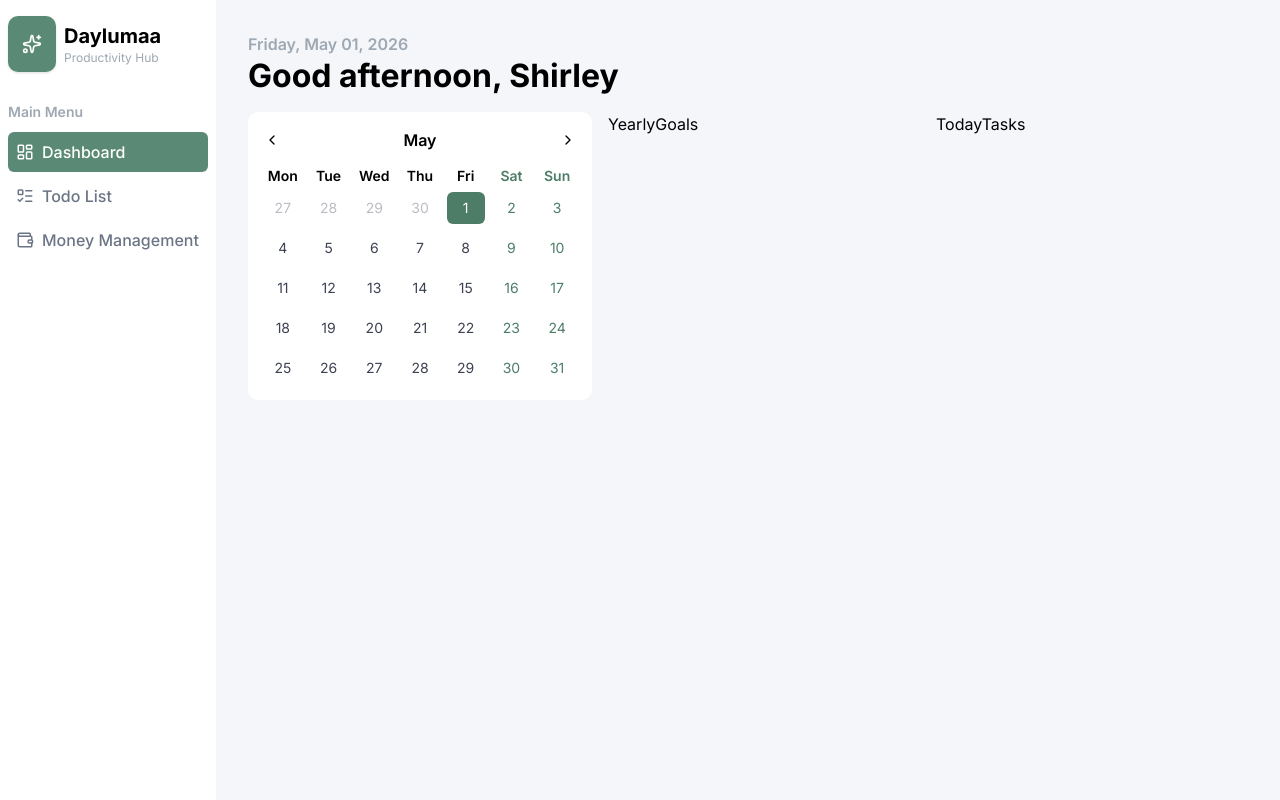
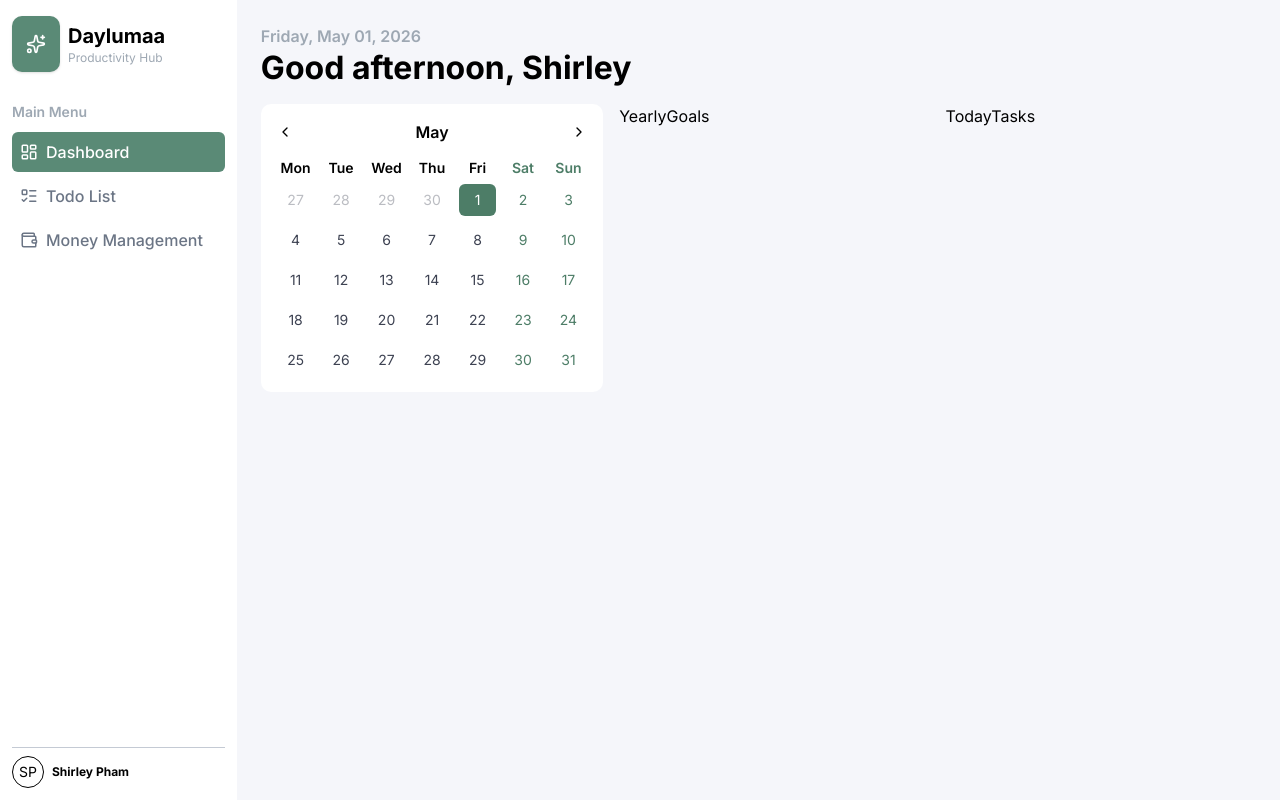
Before and after one commit to thii29/daylumaa-frontend, a Next.js app: page /dashboard in a window 1280 px wide. Built offline with nearby package versions, Linux system fonts and the light colour scheme.

Commit message:
🌻031026: add avatar component - handle sidenav width

```diff
--- a/package.json
+++ b/package.json
@@ -21,7 +21,7 @@
     "react-dom": "^19.2.4",
     "react-hook-form": "^7.80.0",
     "sonner": "^2.0.7",
-    "tailwind-merge": "^3.4.0",
+    "tailwind-merge": "^3.7.0",
     "zod": "^4.4.3"
   },
   "devDependencies": {
--- /dev/null
+++ b/src/components/avatar.tsx
@@ -0,0 +1,113 @@
+'use client';
+
+import * as React from 'react';
+import { cn } from '@/lib/utils';
+
+function Avatar({
+  className,
+  size = 'default',
+  ...props
+}: React.ComponentProps<'div'> & {
+  size?: 'default' | 'sm' | 'lg';
+}) {
+  return (
+    <div
+      data-slot="avatar"
+      data-size={size}
+      className={cn(
+        'group/avatar relative flex size-8 shrink-0 rounded-full select-none after:absolute after:inset-0 after:rounded-full after:border after:border-border after:mix-blend-darken data-[size=lg]:size-10 data-[size=sm]:size-6 dark:after:mix-blend-lighten',
+        className,
+      )}
+      {...props}
+    />
+  );
+}
+
+type ImageState = 'loading' | 'loaded' | 'error';
+
+function AvatarImage({ className, ...props }: React.ComponentProps<'img'>) {
+  const [state, setState] = React.useState<ImageState>(
+    props.src ? 'loading' : 'error',
+  );
+  return (
+    <img
+      data-slot="avatar-image"
+      alt={props.alt || ''}
+      data-state={state}
+      onLoad={() => setState('loaded')}
+      onError={() => setState('error')}
+      className={cn(
+        'peer aspect-square size-full rounded-full object-cover data-[state=error]:hidden',
+        className,
+      )}
+      {...props}
+    />
+  );
+}
+
+function AvatarFallback({ className, ...props }: React.ComponentProps<'div'>) {
+  return (
+    <div
+      data-slot="avatar-fallback"
+      className={cn(
+        'flex size-full items-center justify-center rounded-full bg-muted text-sm text-muted-foreground group-data-[size=sm]/avatar:text-xs peer-data-[state=error]:flex peer-[*]:hidden',
+        className,
+      )}
+      {...props}
+    />
+  );
+}
+
+function AvatarBadge({ className, ...props }: React.ComponentProps<'span'>) {
+  return (
+    <span
+      data-slot="avatar-badge"
+      className={cn(
+        'absolute right-0 bottom-0 z-10 inline-flex items-center justify-center rounded-full bg-primary text-primary-foreground bg-blend-color ring-2 ring-background select-none',
+        'group-data-[size=sm]/avatar:size-2 group-data-[size=sm]/avatar:[&>svg]:hidden',
+        'group-data-[size=default]/avatar:size-2.5 group-data-[size=default]/avatar:[&>svg]:size-2',
+        'group-data-[size=lg]/avatar:size-3 group-data-[size=lg]/avatar:[&>svg]:size-2',
+        className,
+      )}
+      {...props}
+    />
+  );
+}
+
+function AvatarGroup({ className, ...props }: React.ComponentProps<'div'>) {
+  return (
+    <div
+      data-slot="avatar-group"
+      className={cn(
+        'group/avatar-group flex -space-x-2 *:data-[slot=avatar]:ring-2 *:data-[slot=avatar]:ring-background',
+        className,
+      )}
+      {...props}
+    />
+  );
+}
+
+function AvatarGroupCount({
+  className,
+  ...props
+}: React.ComponentProps<'div'>) {
+  return (
+    <div
+      data-slot="avatar-group-count"
+      className={cn(
+        'relative flex size-8 shrink-0 items-center justify-center rounded-full bg-muted text-sm text-muted-foreground ring-2 ring-background group-has-data-[size=lg]/avatar-group:size-10 group-has-data-[size=sm]/avatar-group:size-6 [&>svg]:size-4 group-has-data-[size=lg]/avatar-group:[&>svg]:size-5 group-has-data-[size=sm]/avatar-group:[&>svg]:size-3',
+        className,
+      )}
+      {...props}
+    />
+  );
+}
+
+export {
+  Avatar,
+  AvatarImage,
+  AvatarFallback,
+  AvatarGroup,
+  AvatarGroupCount,
+  AvatarBadge,
+};
--- a/src/components/layout.tsx
+++ b/src/components/layout.tsx
@@ -8,7 +8,7 @@ const Layout = ({ children }: Props) => {
   return (
     <div className="flex min-h-screen w-full bg-ink-25">
       <SideNav />
-      <main className="flex-1 p-8">{children}</main>
+      <main className="flex-1 p-6">{children}</main>
     </div>
   );
 };
--- a/src/components/sidenav.tsx
+++ b/src/components/sidenav.tsx
@@ -5,6 +5,7 @@ import { LayoutDashboard, ListTodo, Wallet } from 'lucide-react';
 import Link from 'next/link';
 import { usePathname } from 'next/navigation';
 import Logo from './logo';
+import { Avatar, AvatarFallback, AvatarImage } from './avatar';
 
 const SideNav = () => {
   const pathname = usePathname();
@@ -26,7 +27,7 @@ const SideNav = () => {
     },
   ];
   return (
-    <div className="w-54 bg-white flex flex-col gap-7 px-2 py-3">
+    <div className="w-fit bg-white flex flex-col gap-7 px-3 py-3">
       <Logo />
       <div className="w-full flex flex-col flex-1 gap-3">
         <span className="text-body-sm font-semibold text-ink-400">Main Menu</span>
@@ -39,7 +40,7 @@ const SideNav = () => {
                 key={item.href}
                 href={item.href}
                 aria-current={isActive ? 'page' : undefined}
-                className={`flex items-center gap-2 px-2 py-2 w-full rounded-xs text-body font-medium transition-colors hover:bg-primary-50 ${
+                className={`w-full flex items-center gap-2 mr-3.5 px-2 py-2 rounded-xs text-body font-medium transition-colors hover:bg-primary-50 ${
                   isActive
                     ? 'bg-primary-main text-white'
                     : 'text-ink-500'
@@ -52,6 +53,13 @@ const SideNav = () => {
           })}
         </div>
       </div>
+      <div className="w-full pt-2 flex items-center gap-2 border-t-ink-200 border-t-[0.5px]">
+        <Avatar className='rounded-full border-[0.5]'>
+          <AvatarImage/>
+          <AvatarFallback>SP</AvatarFallback>
+        </Avatar>
+        <span className='text-caption font-bold'>{'Shirley Pham'}</span>
+      </div>
     </div>
   );
 };
--- /dev/null
+++ b/src/lib/utils.ts
@@ -0,0 +1,7 @@
+// lib/utils.ts
+import { clsx, type ClassValue } from "clsx"
+import { twMerge } from "tailwind-merge"
+
+export function cn(...inputs: ClassValue[]) {
+  return twMerge(clsx(inputs))
+}
```
